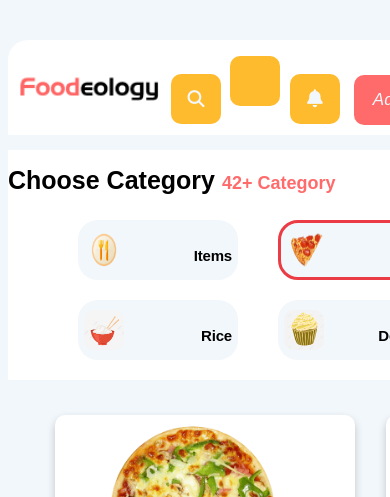
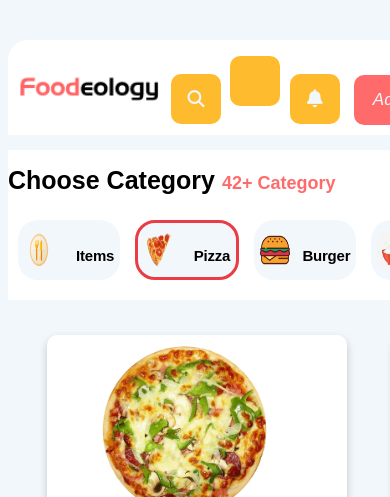
Before and after one commit to Husanin/husnain-foodology, a plain HTML site: page index.html in a window 390 px wide. Shown: the top 497 px of the page. Drawn offline with Linux system fonts and the light colour scheme; some icons are missing.

Commit message:
resolve category issue view size 576

```diff
--- a/style.css
+++ b/style.css
@@ -698,7 +698,7 @@ margin-right: 20px;
 
             display: grid;
             grid-template-columns: 1fr 1fr 1fr;
-            grid-template-rows: 110px 230px 500px 120px 500px 500px 420px ;
+            grid-template-rows: 110px 150px 500px 120px 500px 500px 420px ;
 
     }
 
@@ -779,9 +779,32 @@ margin-right: 20px;
             #tt1 {
                 display: flex;
                 flex-direction: row;
-                flex-wrap: wrap;
-                margin-left: 40px;
+                flex-wrap: nowrap;
+                margin-left: 5px;
             }
+            #t1 {
+                width: 140px;
+                height: 60px;
+                background: #F2F7FB;
+                border-style: none;
+                justify-content: center;
+                border-radius: 20px;
+                margin-left: 5px;
+                font-weight: 550;
+            }
+
+#im {
+    width: 30px;
+    height: 40px;
+    margin-top: -10px;
+    float: left;
+    border-radius: 10px;
+}
+#fiv {
+
+    justify-content: space-around;
+
+}
             #rf{
                 margin-left: 6px;
             }
@@ -890,10 +913,12 @@ margin-right: 20px;
     font-size: 13px;
 }
 
+
 #btn4 {
     display: none;
 
 }
+
 #t1 {
     width: 110px;
     height: 60px;
```
Also changed, not shown: index.html (line endings or trailing spaces).
